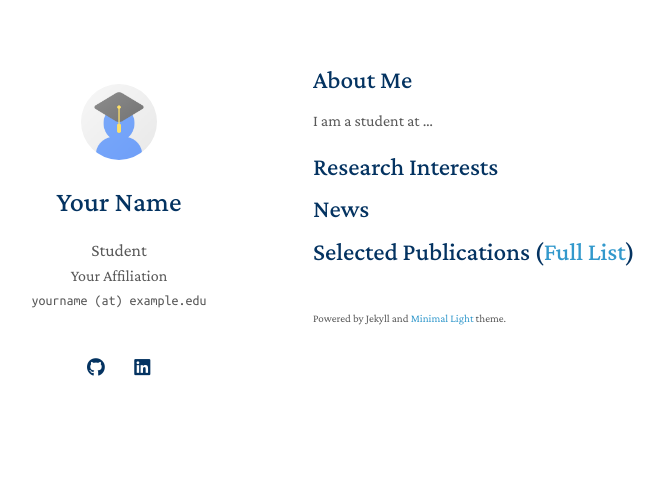
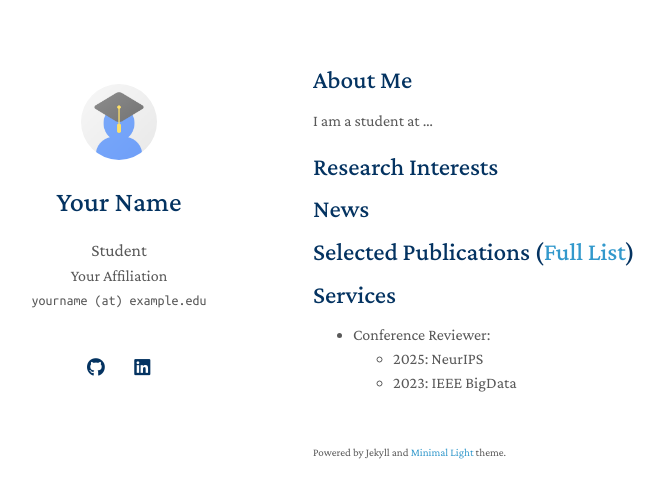
Before and after one commit to kthrn22/kthrn22.github.io, a Jekyll site: the page built from index.md, in a window 1280 px wide. Shown: the top 498 px of the page, without its empty margins (157-821 px from the left). Built offline with Jekyll 4.4.1, drawn with Linux system fonts in a browser that asks for light colours; a style sheet for code colours, icons or effects is not loaded; our own code applies the rules of GitHub Pages for plain Markdown files.

Commit message:
Update index.md

```diff
--- a/index.md
+++ b/index.md
@@ -11,3 +11,9 @@
 ## News
 
 ## Selected Publications ([Full List](https://scholar.google.com/citations?user=4plxMY8AAAAJ&hl=en))
+
+## Services
+
+* Conference Reviewer:
+  * 2025: NeurIPS
+  * 2023: IEEE BigData
```
